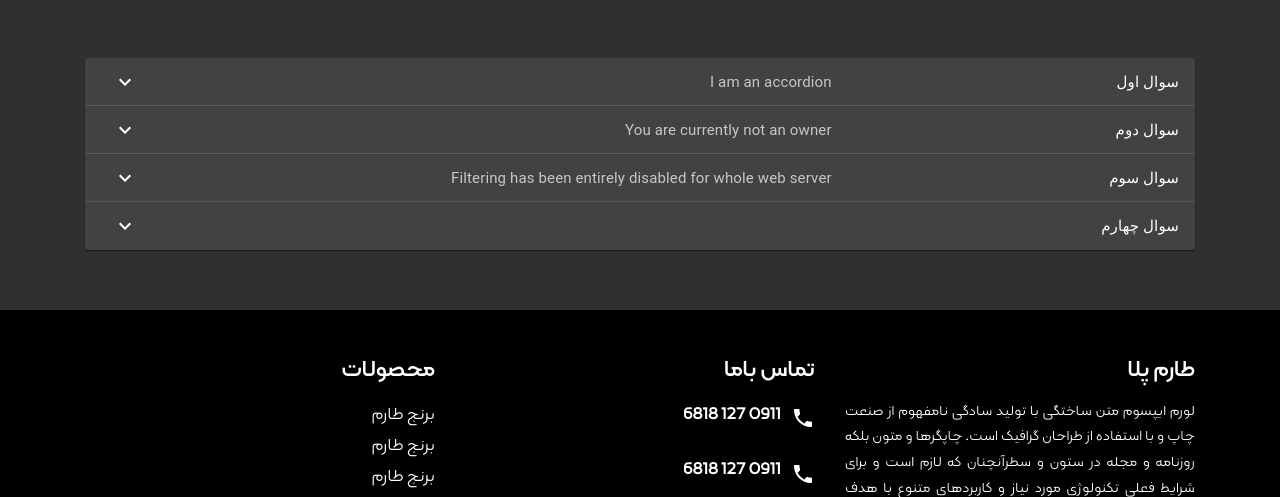
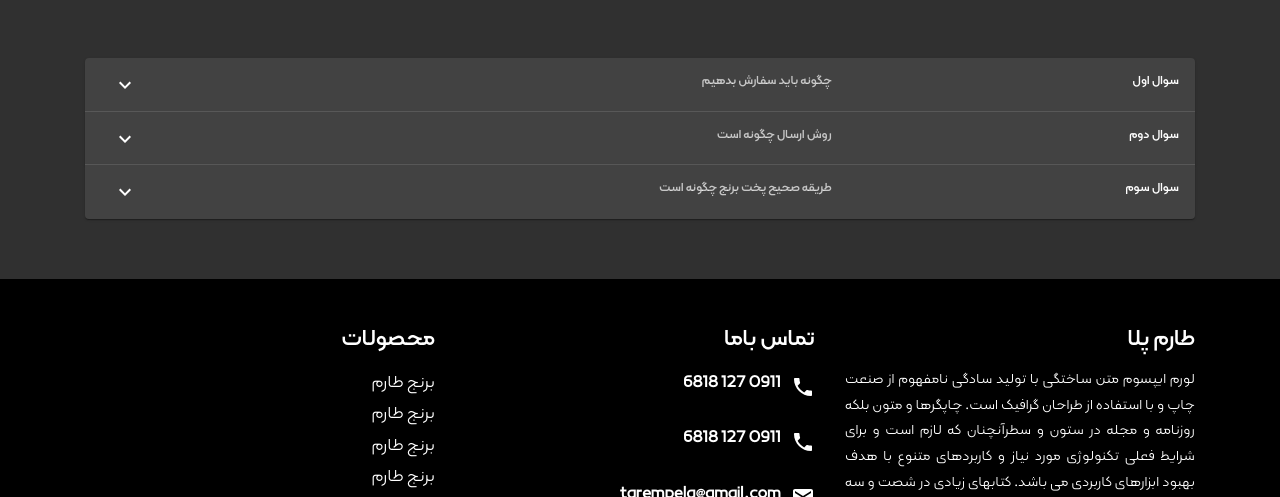
Before and after one commit to jamshidi799/tarempela, a Next.js app: page / in a window 1280 px wide. Shown: the part 3217-3714 px from the top of the page. Built offline with nearby package versions, Linux system fonts and the light colour scheme.

Commit message:
add google analytics script

```diff
--- a/components/common/footer.tsx
+++ b/components/common/footer.tsx
@@ -15,22 +15,22 @@ export default function Footer() {
               باشد. کتابهای زیادی در شصت و سه درصد گذشته
             </p>
           </div>
-          <div className="col-12 col-sm-6 col-lg-4">
+          <div className="col-6 col-lg-4">
             <h1>تماس باما</h1>
             <div className="d-flex align-items-center mb-3">
               <Phone />
-              <h5 className={style.info}>0911 127 6818</h5>
+              <h6 className={style.info}>0911 127 6818</h6>
             </div>
             <div className="d-flex align-items-center mb-3">
               <Phone />
-              <h5 className={style.info}>0911 127 6818</h5>
+              <h6 className={style.info}>0911 127 6818</h6>
             </div>
             <div className="d-flex align-items-center mb-3">
               <Email />
-              <h5 className={style.info}>jamshidi.m799@gmail.com</h5>
+              <h6 className={style.info}>tarempela@gmail.com</h6>
             </div>
           </div>
-          <div className="col-12 col-sm-6 col-lg-4">
+          <div className="col-6 col-lg-4">
             <h1>محصولات</h1>
             <div className={style.item}>برنج طارم</div>
             <div className={style.item}>برنج طارم</div>
--- a/components/common/header.tsx
+++ b/components/common/header.tsx
@@ -21,7 +21,19 @@ export default function Header() {
         />
         <meta name="google-site-verification" content="ZtmciE-XG3LcOjDs5SjrppiQGqSPFZK446hs2uUJjPE" />
 
+        <script async src="https://www.googletagmanager.com/gtag/js?id=G-RZESH90RV1"></script>
+        <script></script>
         <script
+          dangerouslySetInnerHTML={{
+            __html: `window.dataLayer = window.dataLayer || [];
+            function gtag(){dataLayer.push(arguments);}
+            gtag('js', new Date());
+
+            gtag('config', 'G-RZESH90RV1');`,
+          }}
+        />
+
+        {/* <script
           dangerouslySetInnerHTML={{
             __html: `(function(w,d,s,l,i){w[l]=w[l]||[];w[l].push({'gtm.start':
             new Date().getTime(),event:'gtm.js'});var f=d.getElementsByTagName(s)[0],
@@ -29,14 +41,14 @@ export default function Header() {
             'https://www.googletagmanager.com/gtm.js?id='+i+dl;f.parentNode.insertBefore(j,f);
             })(window,document,'script','dataLayer','GTM-M7LWLS9');`,
           }}
-        />
+        /> */}
       </Head>
-      <noscript
+      {/* <noscript
         dangerouslySetInnerHTML={{
           __html: `<iframe src="https://www.googletagmanager.com/ns.html?id=GTM-M7LWLS9"
             height="0" width="0" style="display:none;visibility:hidden"></iframe>`,
         }}
-      />
+      /> */}
     </>
   );
 }
--- a/components/landing/questions.tsx
+++ b/components/landing/questions.tsx
@@ -36,61 +36,41 @@ export default function Questions() {
     <div className={classes.root}>
       <Accordion expanded={expanded === 'panel1'} onChange={handleChange('panel1')}>
         <AccordionSummary expandIcon={<ExpandMoreIcon />} aria-controls="panel1bh-content" id="panel1bh-header">
-          <Typography className={classes.heading}>سوال اول</Typography>
-          <Typography className={classes.secondaryHeading}>I am an accordion</Typography>
+          <h3 className={classes.heading}>سوال اول</h3>
+          <h3 className={classes.secondaryHeading}>چگونه باید سفارش بدهیم</h3>
         </AccordionSummary>
         <AccordionDetails>
-          <Typography>
-            <span>
-              لورم ایپسوم متن ساختگی با تولید سادگی نامفهوم از صنعت چاپ و با استفاده از طراحان گرافیک است. چاپگرها و متون بلکه روزنامه و
-              مجله در ستون و سطرآنچنان که لازم است و برای شرایط فعلی تکنولوژی مورد نیاز و کاربردهای متنوع با هدف بهبود ابزارهای کاربردی می
-              باشد. کتابهای زیادی در شصت و سه درصد گذشته
-            </span>
-          </Typography>
+          <p>
+            لورم ایپسوم متن ساختگی با تولید سادگی نامفهوم از صنعت چاپ و با استفاده از طراحان گرافیک است. چاپگرها و متون بلکه روزنامه و مجله
+            در ستون و سطرآنچنان که لازم است و برای شرایط فعلی تکنولوژی مورد نیاز و کاربردهای متنوع با هدف بهبود ابزارهای کاربردی می باشد.
+            کتابهای زیادی در شصت و سه درصد گذشته
+          </p>
         </AccordionDetails>
       </Accordion>
       <Accordion expanded={expanded === 'panel2'} onChange={handleChange('panel2')}>
         <AccordionSummary expandIcon={<ExpandMoreIcon />} aria-controls="panel2bh-content" id="panel2bh-header">
-          <Typography className={classes.heading}>سوال دوم</Typography>
-          <Typography className={classes.secondaryHeading}>You are currently not an owner</Typography>
+          <h3 className={classes.heading}>سوال دوم</h3>
+          <h3 className={classes.secondaryHeading}>روش ارسال چگونه است</h3>
         </AccordionSummary>
         <AccordionDetails>
-          <Typography>
-            <span>
-              لورم ایپسوم متن ساختگی با تولید سادگی نامفهوم از صنعت چاپ و با استفاده از طراحان گرافیک است. چاپگرها و متون بلکه روزنامه و
-              مجله در ستون و سطرآنچنان که لازم است و برای شرایط فعلی تکنولوژی مورد نیاز و کاربردهای متنوع با هدف بهبود ابزارهای کاربردی می
-              باشد. کتابهای زیادی در شصت و سه درصد گذشته
-            </span>
-          </Typography>
+          <p>
+            لورم ایپسوم متن ساختگی با تولید سادگی نامفهوم از صنعت چاپ و با استفاده از طراحان گرافیک است. چاپگرها و متون بلکه روزنامه و مجله
+            در ستون و سطرآنچنان که لازم است و برای شرایط فعلی تکنولوژی مورد نیاز و کاربردهای متنوع با هدف بهبود ابزارهای کاربردی می باشد.
+            کتابهای زیادی در شصت و سه درصد گذشته
+          </p>
         </AccordionDetails>
       </Accordion>
       <Accordion expanded={expanded === 'panel3'} onChange={handleChange('panel3')}>
         <AccordionSummary expandIcon={<ExpandMoreIcon />} aria-controls="panel3bh-content" id="panel3bh-header">
-          <Typography className={classes.heading}>سوال سوم</Typography>
-          <Typography className={classes.secondaryHeading}>Filtering has been entirely disabled for whole web server</Typography>
+          <h3 className={classes.heading}>سوال سوم</h3>
+          <h3 className={classes.secondaryHeading}>طریقه صحیح پخت برنج چگونه است</h3>
         </AccordionSummary>
         <AccordionDetails>
-          <Typography>
-            <span>
-              لورم ایپسوم متن ساختگی با تولید سادگی نامفهوم از صنعت چاپ و با استفاده از طراحان گرافیک است. چاپگرها و متون بلکه روزنامه و
-              مجله در ستون و سطرآنچنان که لازم است و برای شرایط فعلی تکنولوژی مورد نیاز و کاربردهای متنوع با هدف بهبود ابزارهای کاربردی می
-              باشد. کتابهای زیادی در شصت و سه درصد گذشته
-            </span>
-          </Typography>
-        </AccordionDetails>
-      </Accordion>
-      <Accordion expanded={expanded === 'panel4'} onChange={handleChange('panel4')}>
-        <AccordionSummary expandIcon={<ExpandMoreIcon />} aria-controls="panel4bh-content" id="panel4bh-header">
-          <Typography className={classes.heading}>سوال چهارم</Typography>
-        </AccordionSummary>
-        <AccordionDetails>
-          <Typography>
-            <span>
-              لورم ایپسوم متن ساختگی با تولید سادگی نامفهوم از صنعت چاپ و با استفاده از طراحان گرافیک است. چاپگرها و متون بلکه روزنامه و
-              مجله در ستون و سطرآنچنان که لازم است و برای شرایط فعلی تکنولوژی مورد نیاز و کاربردهای متنوع با هدف بهبود ابزارهای کاربردی می
-              باشد. کتابهای زیادی در شصت و سه درصد گذشته
-            </span>
-          </Typography>
+          <p>
+            لورم ایپسوم متن ساختگی با تولید سادگی نامفهوم از صنعت چاپ و با استفاده از طراحان گرافیک است. چاپگرها و متون بلکه روزنامه و مجله
+            در ستون و سطرآنچنان که لازم است و برای شرایط فعلی تکنولوژی مورد نیاز و کاربردهای متنوع با هدف بهبود ابزارهای کاربردی می باشد.
+            کتابهای زیادی در شصت و سه درصد گذشته
+          </p>
         </AccordionDetails>
       </Accordion>
     </div>
--- a/components/post/big-card.tsx
+++ b/components/post/big-card.tsx
@@ -1,13 +1,14 @@
 import Image from 'next/image';
 import style from './big-card.module.scss';
 import Typography from '@material-ui/core/Typography';
+import Date from '@components/date';
 
 export default function BigPostCard({ title, id, date }) {
   return (
     <div className={style.big_post_card}>
       <Image src={`/images/${id}.png`} alt="tarempella" layout="responsive" width={700} height={475} />
       <Typography variant="h6" color="textSecondary" className={style.date}>
-        {date}
+        <Date dateString={date} />
       </Typography>
       <Typography variant="h3" color="textSecondary" className={style.title}>
         {title}
--- a/components/post/card.tsx
+++ b/components/post/card.tsx
@@ -7,6 +7,7 @@ import CardContent from '@material-ui/core/CardContent';
 import CardMedia from '@material-ui/core/CardMedia';
 import Typography from '@material-ui/core/Typography';
 import style from './card.module.scss';
+import Date from '@components/date';
 
 const useStyles = makeStyles({
   root: {
@@ -33,7 +34,9 @@ export default function PostCard({ title, id, date }) {
           </Typography>
         </CardContent>
       </CardActionArea>
-      <CardActions>{date}</CardActions>
+      <CardActions>
+        <Date dateString={date} />
+      </CardActions>
     </Card>
   );
 }
--- a/components/post/horizental-card.tsx
+++ b/components/post/horizental-card.tsx
@@ -1,6 +1,7 @@
 import Image from 'next/image';
 import style from './horizental-card.module.scss';
 import Typography from '@material-ui/core/Typography';
+import Date from '@components/date';
 
 export default function HorizentalPostCard({ title, id, date }) {
   return (
@@ -8,10 +9,9 @@ export default function HorizentalPostCard({ title, id, date }) {
       <div className={style.image_wrapper}>
         <Image src={`/images/${id}.png`} alt="tarempella" layout="fill" objectFit="cover" />
       </div>
-      {/* <img src={`/images/${id}.png`} alt="tarempella" /> */}
       <div className={style.content}>
         <Typography color="textSecondary" className="mb-3">
-          {date}
+          <Date dateString={date} />
         </Typography>
         <Typography color="textSecondary" className={style.title}>
           {title}
```
